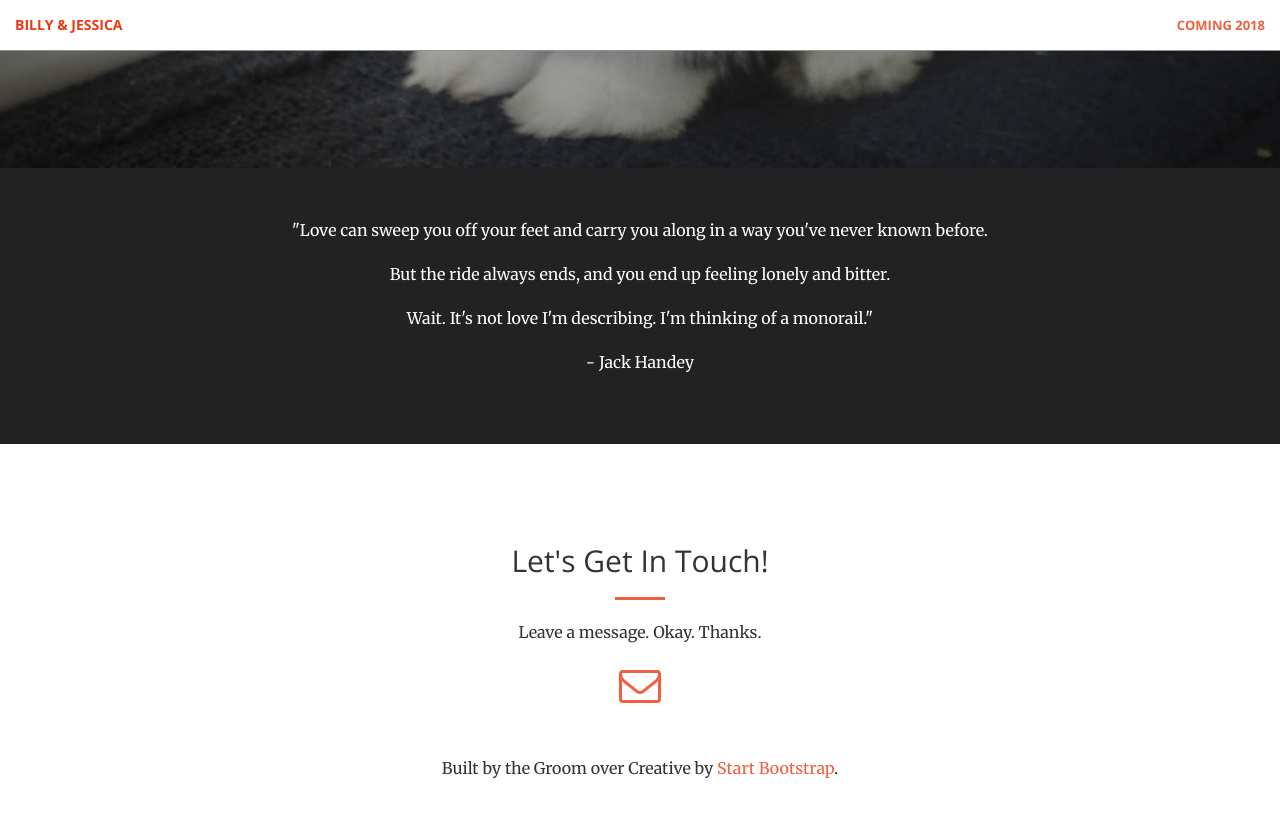
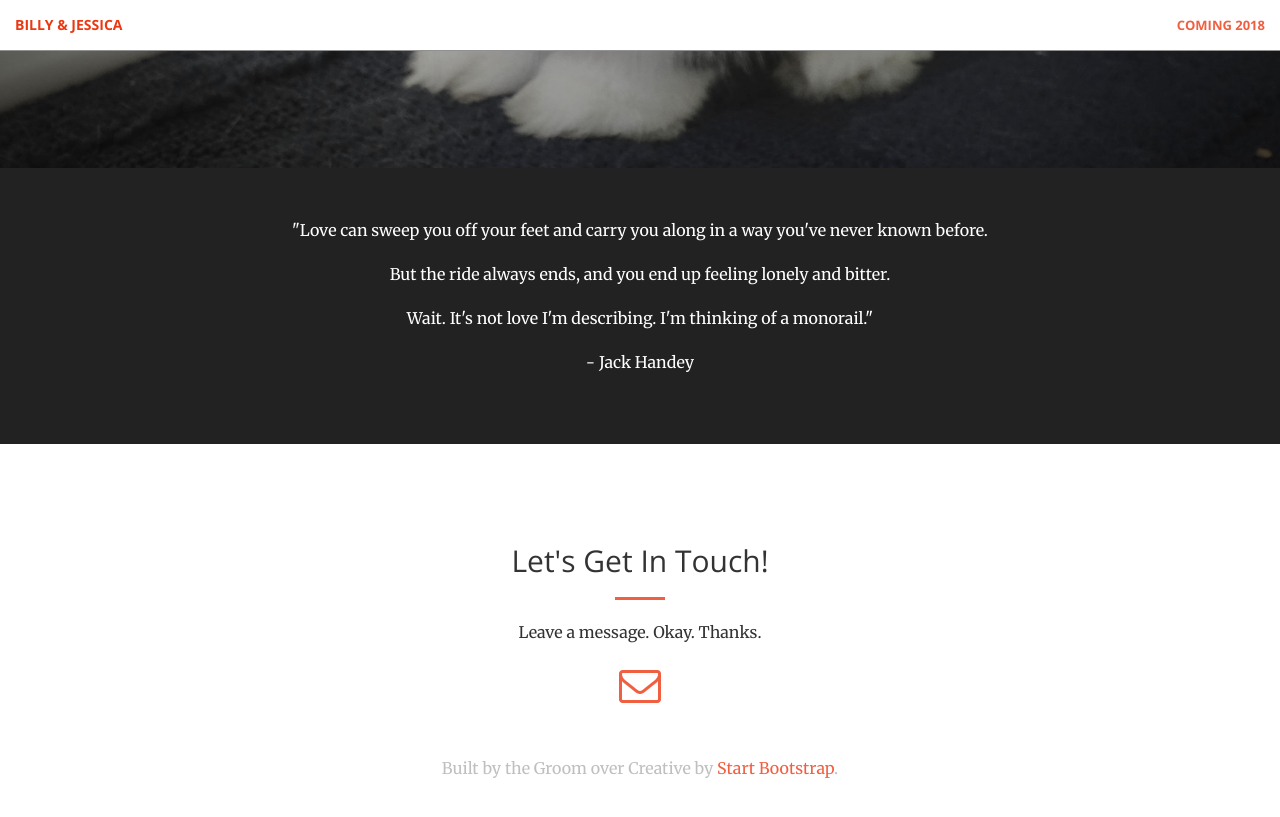
Before and after one commit to notbleh/wed-website, a Jekyll site: the page built from index.html, in a window 1280 px wide and 900 px high, scrolled down 732 px. Shown: the top 817 px of the window. Built offline with Jekyll 4.4.1, drawn with Linux system fonts in a browser that asks for light colours.

Commit message:
Update _base.scss

```diff
--- a/_sass/_base.scss
+++ b/_sass/_base.scss
@@ -351,7 +351,7 @@
 
 // Billy's Customs
 div.tagline {
-    color: bfbfbf;
-    size: 10;
+    color: #bfbfbf;
+    font-size: 10px;
     padding-top: 30px;
 }
```
